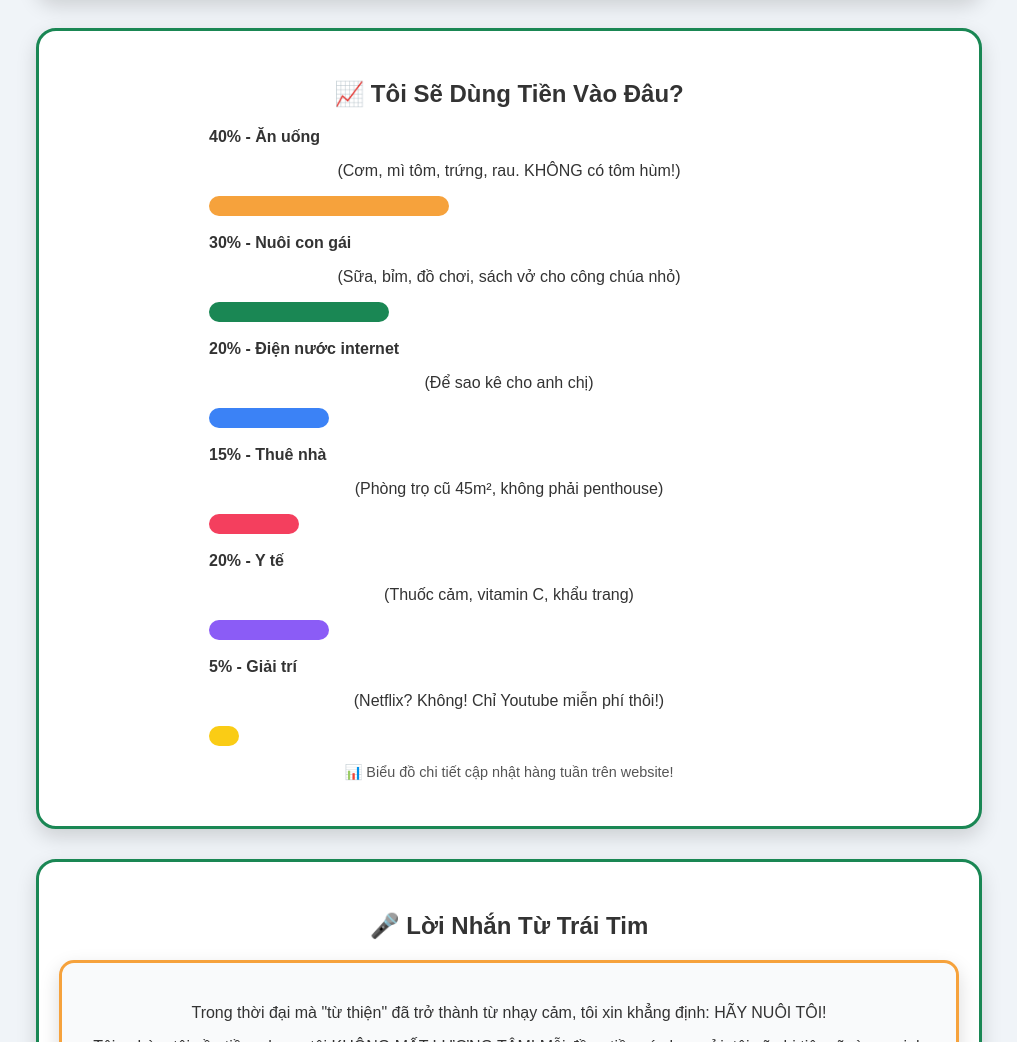
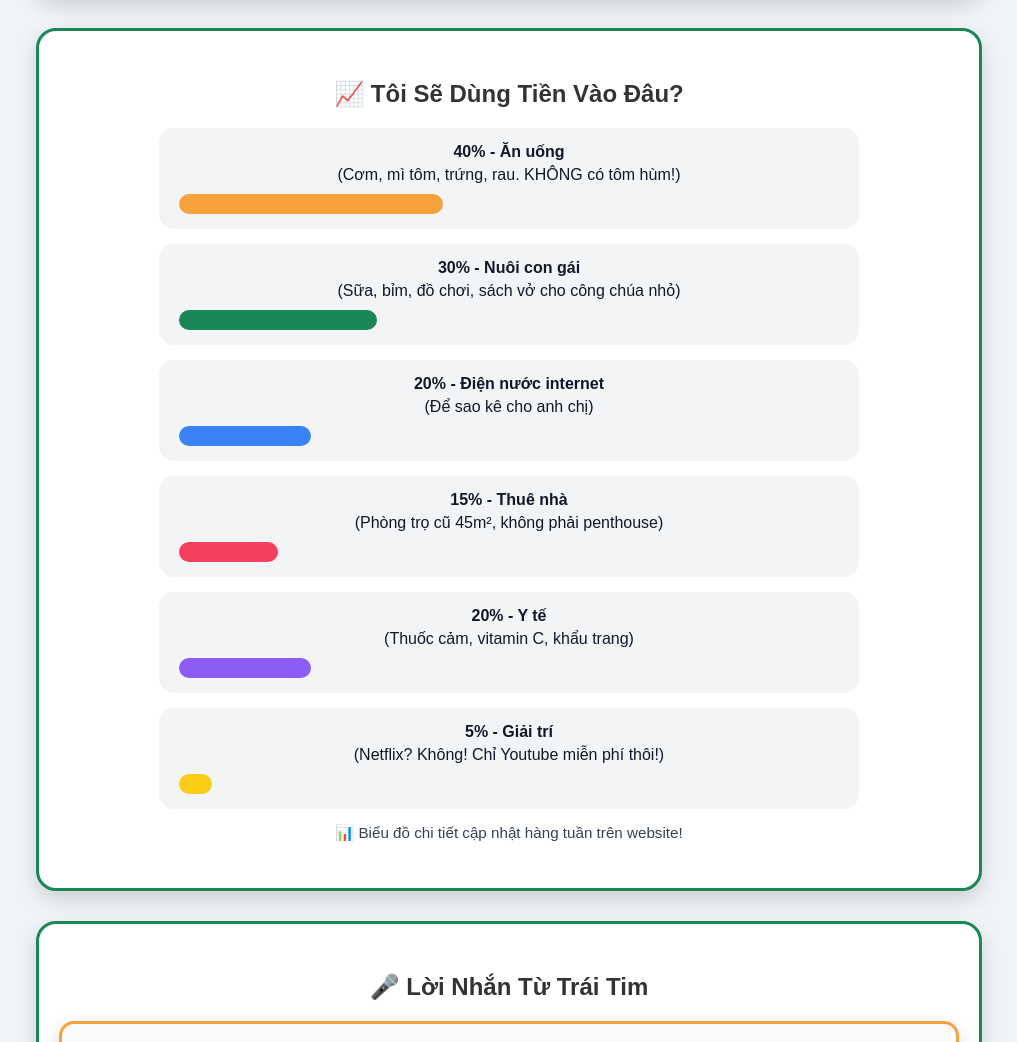
Before and after one commit to quanheditt/nuoiquanh, a plain HTML site: page index.html in a window 1280 px wide. Shown: the part 2181-3223 px from the top of the page, without its empty margins (131-1148 px from the left). Drawn offline with Linux system fonts and the light colour scheme.

Commit message:
Update style.css

```diff
--- a/style.css
+++ b/style.css
@@ -147,12 +147,52 @@ body {
 }
 
 
-/* Budget - giữ căn trái */
-.budget-list { text-align:left; display:block; max-width:600px; margin:0 auto; }
-.budget-item { margin-bottom:18px; }
-.budget-item span { font-weight:bold; display:block; margin-bottom:5px; }
-.budget-bar { height:20px; border-radius:10px; }
-.budget-note { font-size:0.9em; color:#555; margin-top:10px; }
+.budget-section {
+    text-align:center;
+    margin:40px auto;
+}
+
+.budget-list {
+    display:flex;
+    flex-direction:column;
+    gap:15px;
+    max-width:700px;
+    margin:0 auto;
+}
+
+.budget-item {
+    background:#f3f4f6; /* nền nhạt */
+    border-radius:15px;
+    padding:15px 20px;
+    position:relative;
+
+    color:#111827;
+}
+
+.budget-item span {
+    font-weight:bold;
+    display:block;
+    margin-bottom:5px;
+}
+
+.budget-item p {
+    margin:0 0 10px 0;
+    padding:0; /* xóa padding thừa */
+}
+
+.budget-bar {
+    height:20px;
+    border-radius:10px;
+    transition: width 0.5s ease;
+}
+
+/* Budget note căn giữa */
+.budget-note {
+    margin-top:15px;
+    font-size:0.95em;
+    color:#374151;
+}
+
 
 /* Message Box */
 .message-box { background:#f9fafb; border-radius:15px; padding:25px; box-shadow:0 8px 20px rgba(0,0,0,0.15); border:3px solid #f6a23c; text-align:center; }
```
